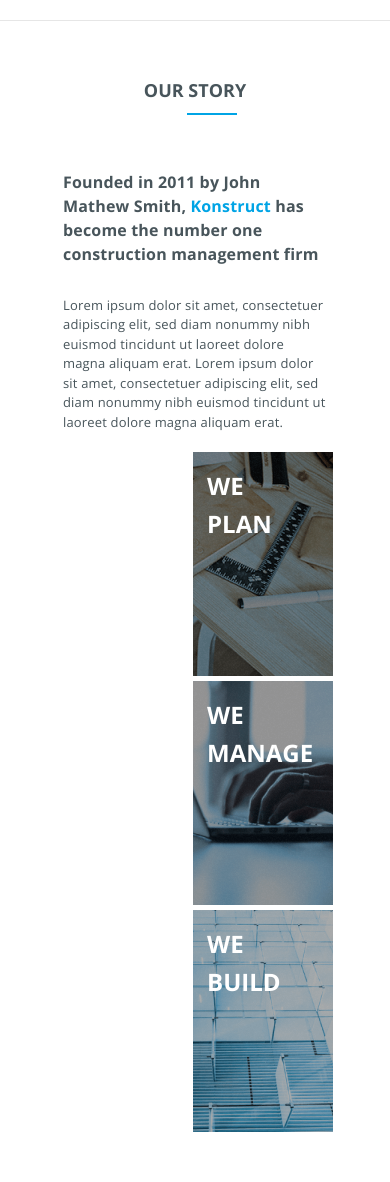
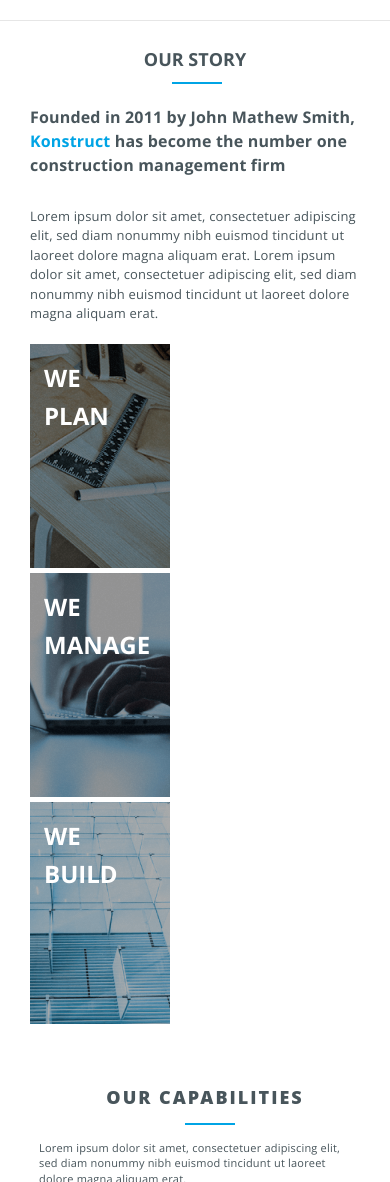
Before and after one commit to Irshman/konstruct, a plain HTML site: page index.html in a window 390 px wide. Shown: the part 818-2000 px from the top of the page. Drawn offline with Linux system fonts and the light colour scheme; files whose address does not match are found by name; a web font is replaced by a local one.

Commit message:
update adaptive

```diff
--- a/styles/components/base.scss
+++ b/styles/components/base.scss
@@ -11,8 +11,10 @@ body {
     margin: 0;
     font: $main-font-family;
     color: $text-color;
-    width: 100%;
+    width: 100vw;
+    display: block;
 }
+
 ul, ol {
     list-style: none;
     padding: 0;
--- a/styles/components/capabilities.scss
+++ b/styles/components/capabilities.scss
@@ -107,12 +107,13 @@
 
 @media(max-width: 768px) {
     .capabilities {
+        padding: 30px 0 55px 0;
 
         &__header {
            display: flex;
            flex-direction: column;
            justify-content: center;
-
+           margin-bottom: 39px;
         }
 
         &__title {
@@ -125,7 +126,8 @@
         }
 
         &__descr {
-            margin-top: 40px;
+            margin-top: 30px;
+            max-width: 80%;
         }
 
         &__btn {
--- a/styles/components/header.scss
+++ b/styles/components/header.scss
@@ -17,7 +17,7 @@
         height: 30px;
         position: relative;
         display: none;
-        margin-right: 150px;
+        margin-right: 10%;
 
         div {
             width: 100%;
@@ -109,7 +109,7 @@
 
             &--active {
                 position: fixed;
-                right: 15px;
+                right: 12%;
                 top: 330px;
             }
         }
--- a/styles/components/mail.scss
+++ b/styles/components/mail.scss
@@ -74,6 +74,15 @@
             margin-left: 20px;
         }
 
+        &__input {
+            max-width: 100px;
+
+            &::placeholder {
+                font-size: 10px;
+                padding: 5px 0 5px 5px;
+            }
+        }
+
         &__btn {
             margin-top: 20px;
             max-width: 100px;
--- a/styles/components/story.scss
+++ b/styles/components/story.scss
@@ -92,13 +92,22 @@
 
 @media(max-width: 768px) {
     .story {
+        padding: 26px 30px;
+
+        &__title {
+            margin-bottom: 34px;
+
+            &::before {
+                left: 43%;
+            }
+        }
+
         &__name {
             font-size: 16px;
         }
 
         &__bg {
             justify-content: space-between;
-            margin-right: 0;
         }
     }
 }
@@ -114,7 +123,7 @@
             margin-top: 20px;
 
             &-item {
-                margin-left: 130px;
+                margin: 0 auto;
             }
 
         }
```
Also changed, not shown: styles/style.css, 1 other file.
